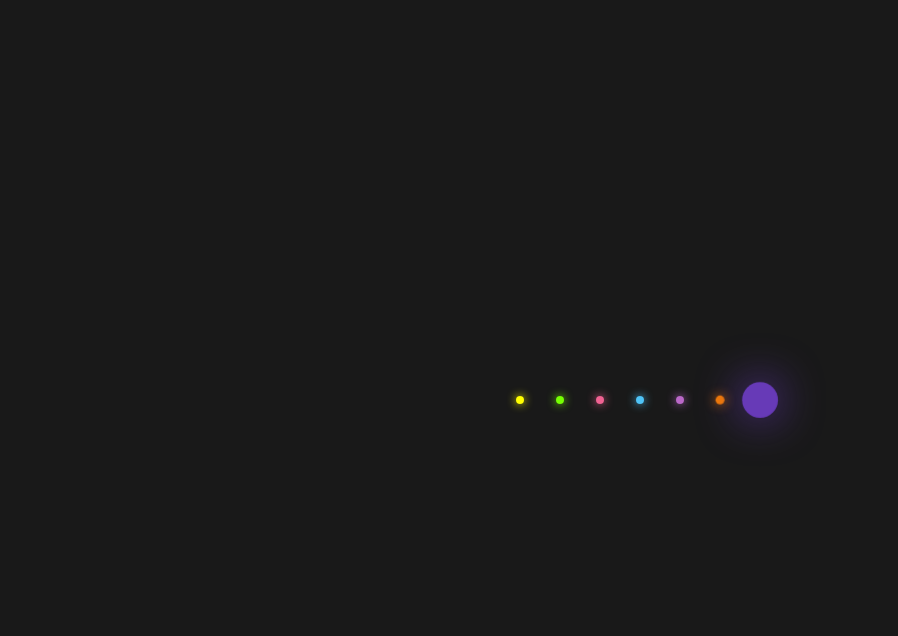
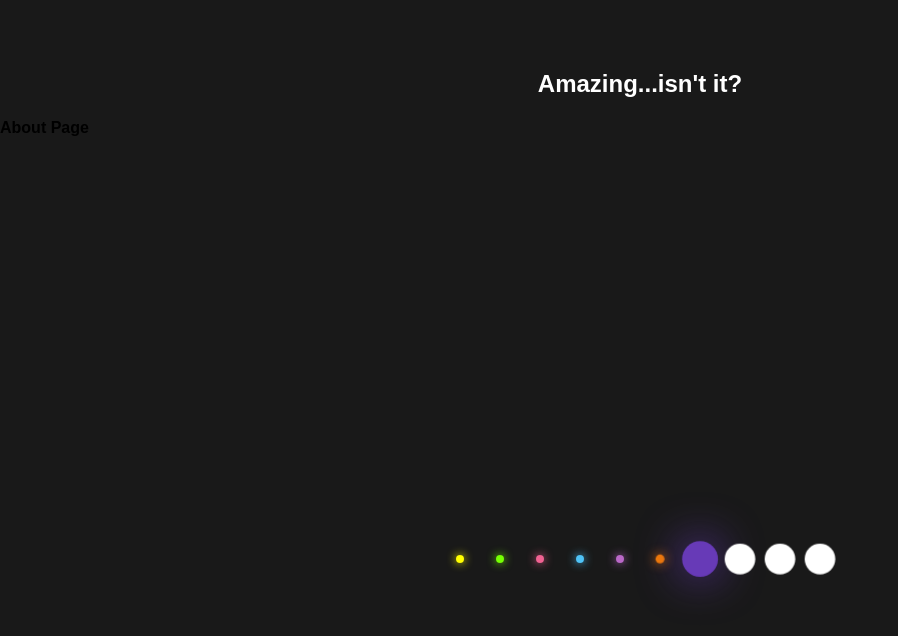
Before and after one commit to keanneesteban/my-first-repo, a plain HTML site: page index.html in a window 1280 px wide. Shown: the whole page, without its empty margins (0-898 px from the left). Drawn offline with Linux system fonts and the light colour scheme.

Commit message:
added about page

```diff
--- a/index.html
+++ b/index.html
@@ -7,6 +7,9 @@
   <title>Glowing Dots</title>
 </head>
 <body>
+  <div>
+    <h2>Amazing...isn't it?</h2>
+    <h4>About Page</h4>
   <ul>
     <li></li>
     <li></li>
@@ -15,6 +18,10 @@
     <li></li>
     <li></li>
     <li></li>
+    <li></li>
+    <li></li>
+    <li></li>
   </ul>
+  </div>
 </body>
 </html>
```
